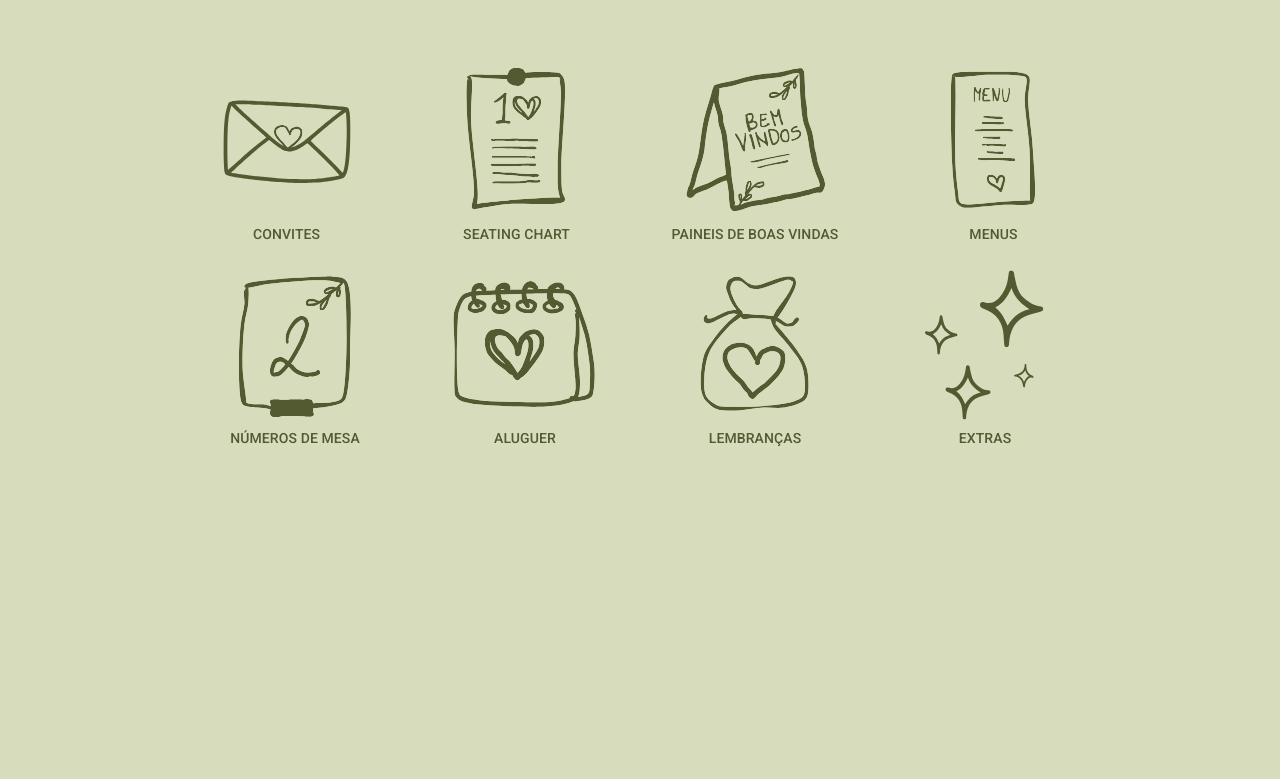
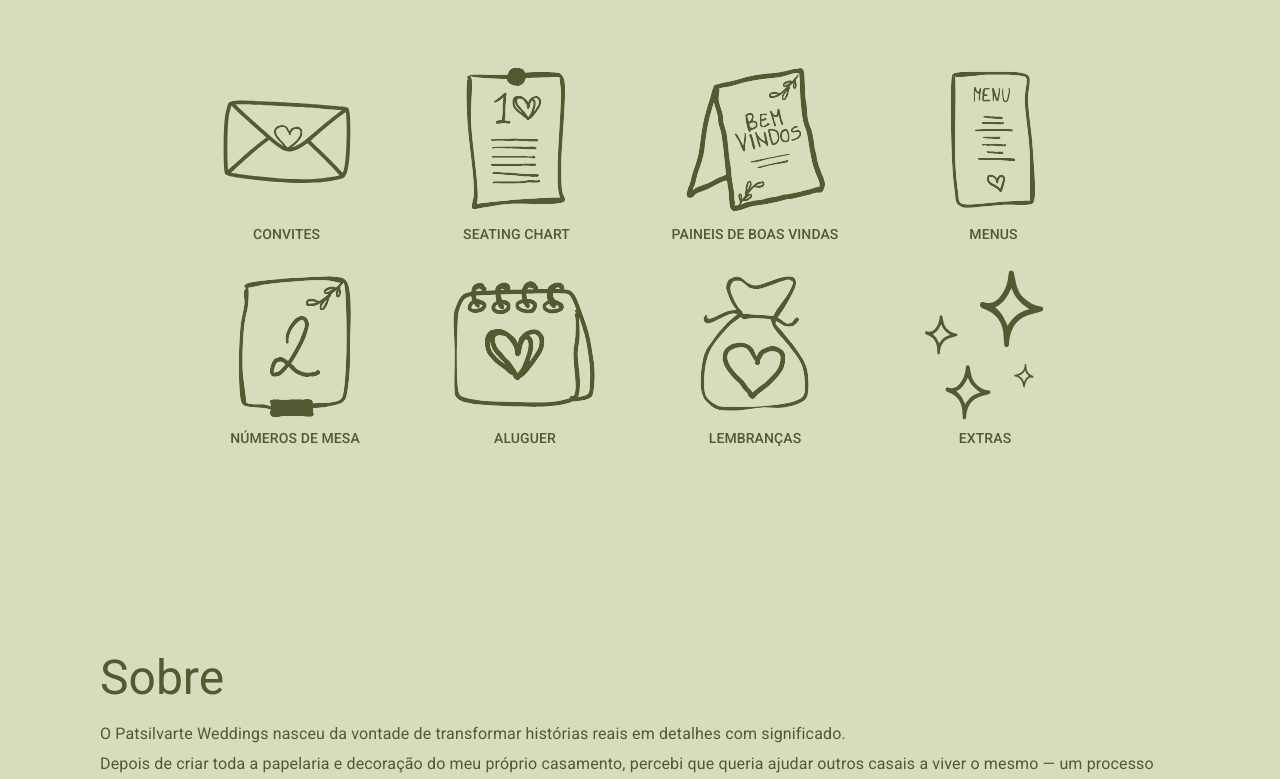
Before and after one commit to patsilvarte/patsilvarte-weddings, a React (Vite) app: page /#/ in a window 1280 px wide. Shown: the part 2000-2779 px from the top of the page. Before the commit the page ends 2550 px from the top, so only its background shows below. Built offline with nearby package versions, Linux system fonts and the light colour scheme; a web font is replaced by a local one.

Commit message:
move files + adjust ref component + initial about section

```diff
--- a/src/components/Homepage.tsx
+++ b/src/components/Homepage.tsx
@@ -3,7 +3,8 @@ import { smoothScrollTo } from "../utils/smoothScrollTo";
 import { useLock } from "../utils/useLock";
 import { Navbar } from "./general/Navbar";
 import { HomePageSection } from "./homepage/HomePageSection";
-import { MainHeader } from "./MainHeader";
+import { MainHeader } from "./homepage/MainHeader";
+import { SobreSection } from "./homepage/SobreSection";
 import { ServicesList } from "./ServicesList";
 import { WeddingsList } from "./WeddingsList";
 
@@ -21,12 +22,15 @@ export const Homepage: FC = () => {
     <div className="homepage" id="homepage">
       <Navbar visible={!isLocked} />
       <MainHeader visibleHeader={!isLocked} setHeaderVisible={showWebsite} />
-      <HomePageSection>
-        <WeddingsList ref={firstSection} isHomepage />
+      <HomePageSection ref={firstSection}>
+        <WeddingsList isHomepage />
       </HomePageSection>
       <HomePageSection>
         <ServicesList />
       </HomePageSection>
+      <HomePageSection>
+        <SobreSection />
+      </HomePageSection>
     </div>
   );
 };
--- a/src/components/WeddingsList.tsx
+++ b/src/components/WeddingsList.tsx
@@ -8,17 +8,16 @@ import { full_weddings_list, highlight_weddings_list } from "../info/data";
 import "./WeddingsList.scss";
 
 interface WeddingListProps {
-  ref?: React.Ref<HTMLDivElement> | undefined;
   isHomepage?: boolean;
 }
 
-export const WeddingsList: FC<WeddingListProps> = ({ ref, isHomepage }) => {
+export const WeddingsList: FC<WeddingListProps> = ({ isHomepage }) => {
   const navigate = useNavigate();
 
   const finalList = isHomepage ? highlight_weddings_list : full_weddings_list;
 
   return (
-    <div className="weddings-list" ref={ref} id="casamentos">
+    <div className="weddings-list" id="casamentos">
       <Typography variant="h3" gutterBottom>
         Casamentos
       </Typography>
--- a/src/components/homepage/HomePageSection.tsx
+++ b/src/components/homepage/HomePageSection.tsx
@@ -3,8 +3,16 @@ import "./HomePageSection.scss";
 
 interface HomePageSectionProps {
   children: React.ReactNode;
+  ref?: React.Ref<HTMLDivElement> | undefined;
 }
 
-export const HomePageSection: FC<HomePageSectionProps> = ({ children }) => {
-  return <div className="homepage-section">{children}</div>;
+export const HomePageSection: FC<HomePageSectionProps> = ({
+  children,
+  ref,
+}) => {
+  return (
+    <div className="homepage-section" ref={ref}>
+      {children}
+    </div>
+  );
 };
--- a/src/components/MainHeader.tsx
+++ b/src/components/homepage/MainHeader.tsx
@@ -1,7 +1,7 @@
 import ExpandCircleDownIcon from "@mui/icons-material/ExpandCircleDown";
 import type { FC } from "react";
-import patsilvarteLogoWideWhite from "../assets/Patsilvarte_logo_horizontal_white.svg";
-import photo_patricia_joao_b31 from "../assets/patricia_joao/b_31.jpg";
+import patsilvarteLogoWideWhite from "../../assets/Patsilvarte_logo_horizontal_white.svg";
+import photo_patricia_joao_b31 from "../../assets/patricia_joao/b_31.jpg";
 import "./MainHeader.scss";
 
 interface MainHeaderProps {
--- /dev/null
+++ b/src/components/homepage/SobreSection.tsx
@@ -0,0 +1,24 @@
+import { Typography } from "@mui/material";
+
+export const SobreSection = () => {
+  return (
+    <div>
+      <Typography variant="h3" gutterBottom>
+        Sobre
+      </Typography>
+      <Typography variant="body1" gutterBottom>
+        O Patsilvarte Weddings nasceu da vontade de transformar histórias reais
+        em detalhes com significado.
+      </Typography>
+      <Typography variant="body1" gutterBottom>
+        Depois de criar toda a papelaria e decoração do meu próprio casamento,
+        percebi que queria ajudar outros casais a viver o mesmo — um processo
+        cuidado, próximo e pensado ao pormenor.
+      </Typography>
+      <Typography variant="body1" gutterBottom>
+        Cada projeto é desenvolvido com tempo, intenção e uma atenção especial
+        aos detalhes que fazem a diferença
+      </Typography>
+    </div>
+  );
+};
```
Also changed, not shown: src/components/homepage/MainHeader.scss (renamed from src/components/MainHeader.scss).
